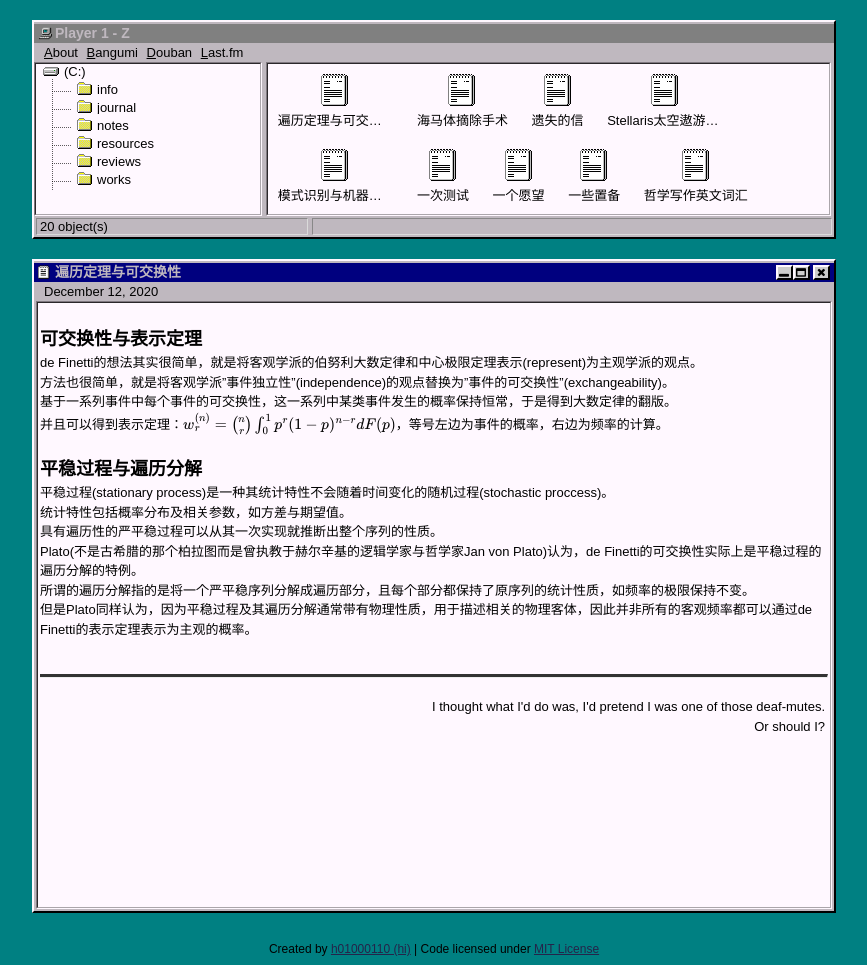
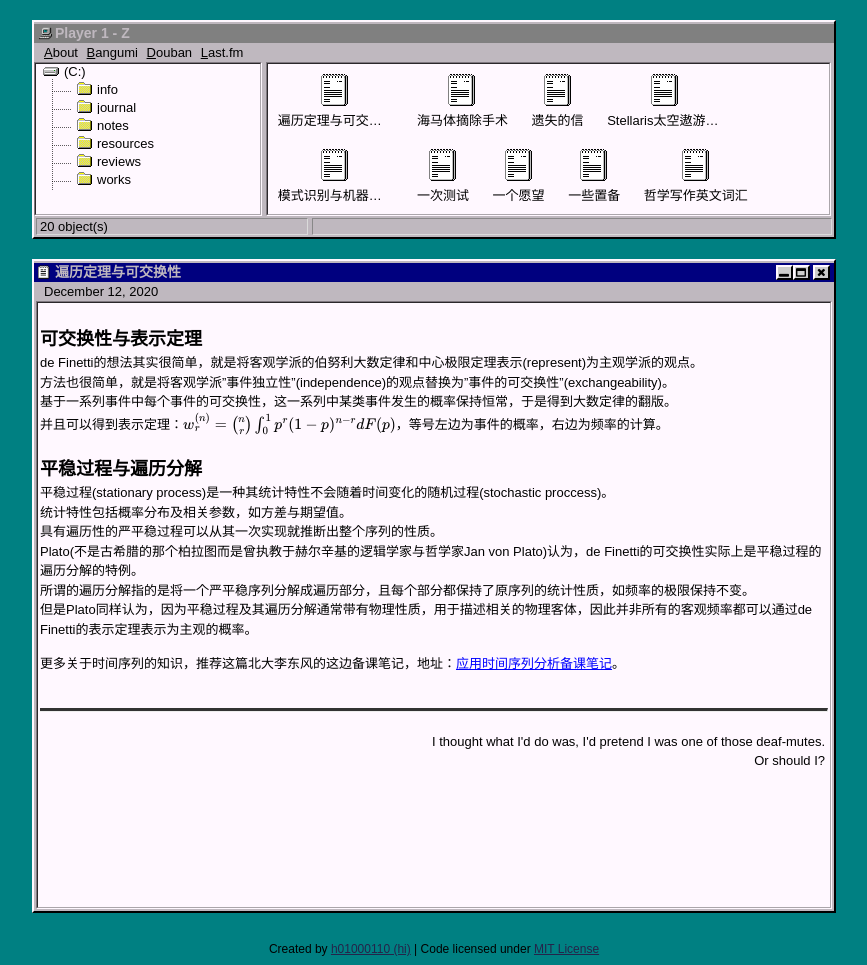
Before and after one commit to player1-Z/player1-Z.github.io, a Jekyll site: the page built from _posts/2020-12-12-ErgodicityExchangeability.md, in a window 1280 px wide. Shown: the whole page, without its empty margins (206-1073 px from the left). Built offline with Jekyll 4.4.1, drawn with Linux system fonts in a browser that asks for light colours; formulas are drawn with MathJax 3.

Commit message:
Update 2020-12-12-ErgodicityExchangeability.md

```diff
--- a/_posts/2020-12-12-ErgodicityExchangeability.md
+++ b/_posts/2020-12-12-ErgodicityExchangeability.md
@@ -28,3 +28,5 @@ de Finetti的想法其实很简单，就是将客观学派的伯努利大数定
 Plato(不是古希腊的那个柏拉图而是曾执教于赫尔辛基的逻辑学家与哲学家Jan von Plato)认为，de Finetti的可交换性实际上是平稳过程的遍历分解的特例。
 所谓的遍历分解指的是将一个严平稳序列分解成遍历部分，且每个部分都保持了原序列的统计性质，如频率的极限保持不变。
 但是Plato同样认为，因为平稳过程及其遍历分解通常带有物理性质，用于描述相关的物理客体，因此并非所有的客观频率都可以通过de Finetti的表示定理表示为主观的概率。
+
+更多关于时间序列的知识，推荐这篇北大李东风的这边备课笔记，地址：[应用时间序列分析备课笔记](https://www.math.pku.edu.cn/teachers/lidf/course/atsa/atsanotes/html/_atsanotes/index.html#%E8%AF%BE%E7%A8%8B%E5%86%85%E5%AE%B9)。
```
